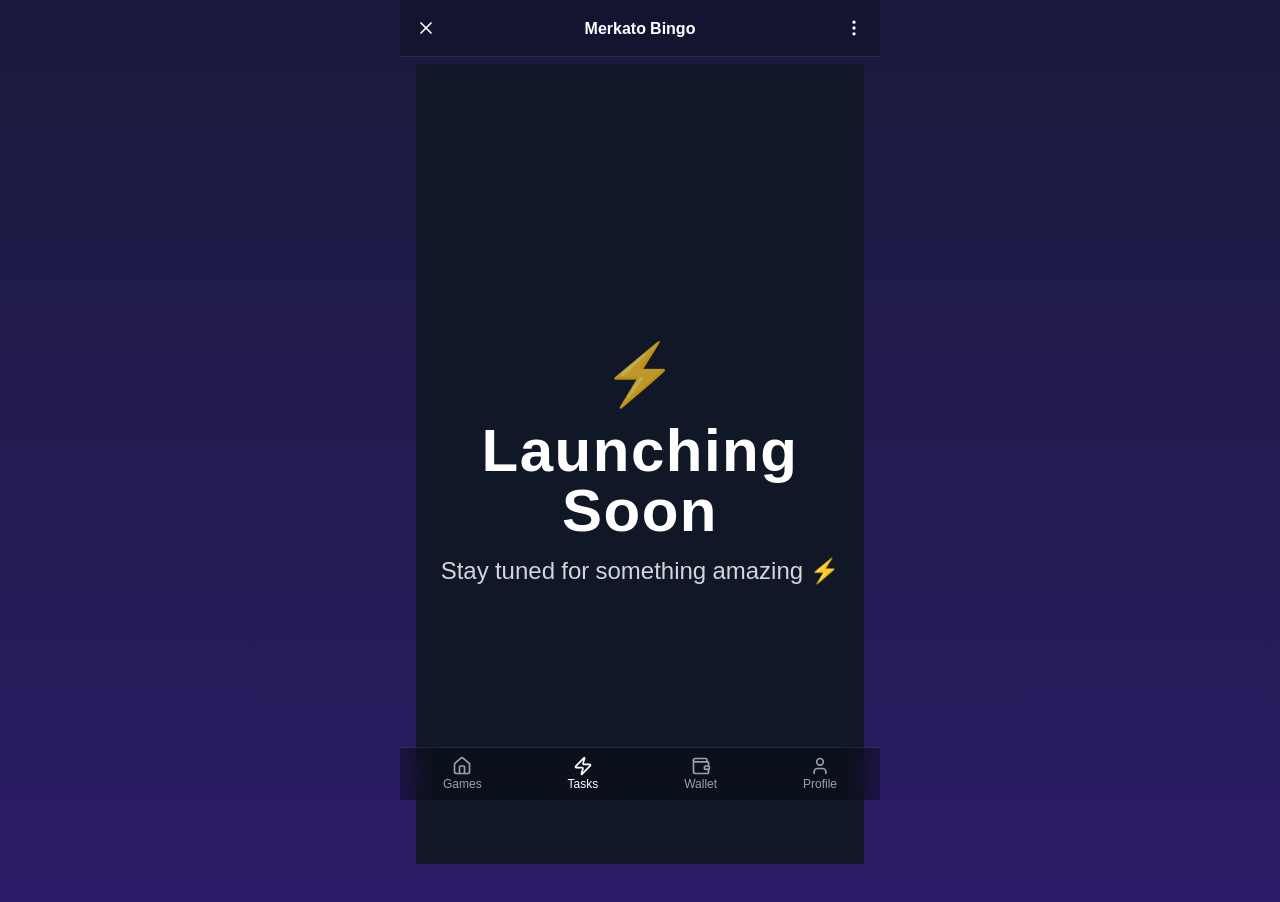
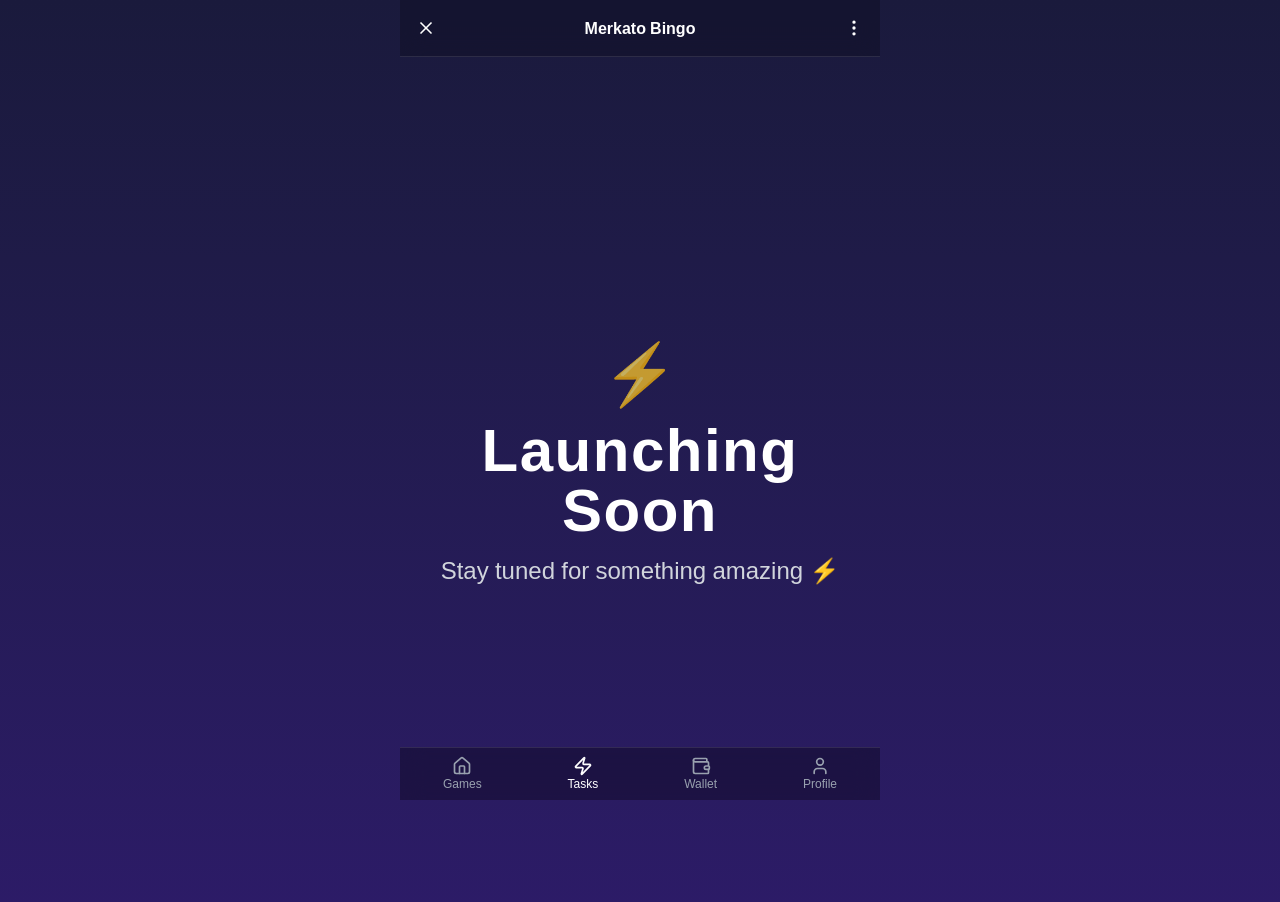
Before and after one commit to bellapacx12/merkatobingo, a Next.js app: page /tasks in a window 1280 px wide. Shown: the top 902 px of the page. Built offline with nearby package versions, Linux system fonts and the light colour scheme.

Commit message:
first commitkk

```diff
--- a/app/tasks/page.tsx
+++ b/app/tasks/page.tsx
@@ -1,6 +1,6 @@
 const TasksPage = () => {
   return (
-    <div className="flex items-center justify-center h-screen bg-gray-900 text-white">
+    <div className="flex items-center justify-center h-screen text-white">
       <div className="text-center">
         {/* Lightning Emoji / Animation */}
         <div className="text-6xl animate-pulse mb-4">⚡</div>
```
